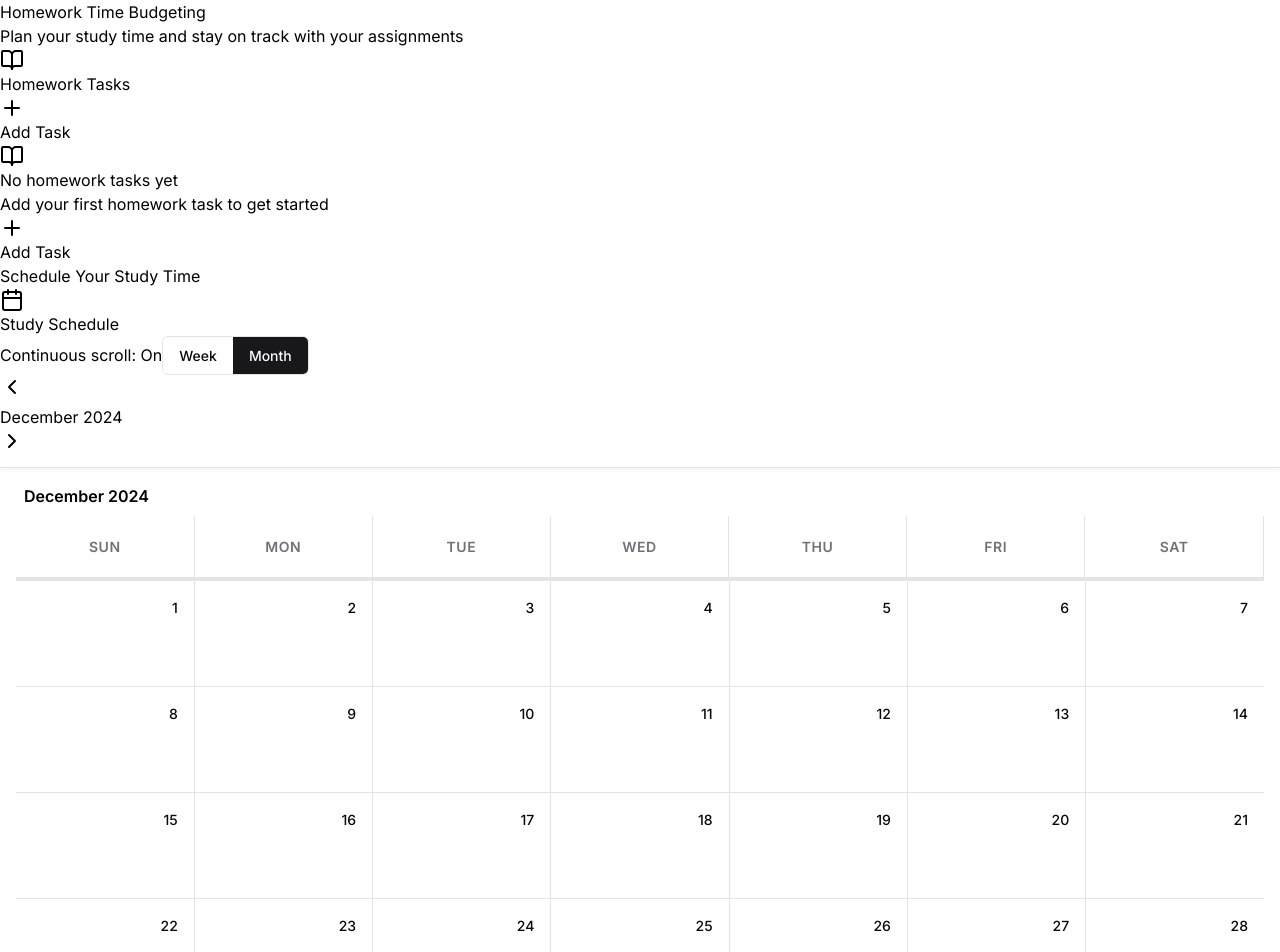
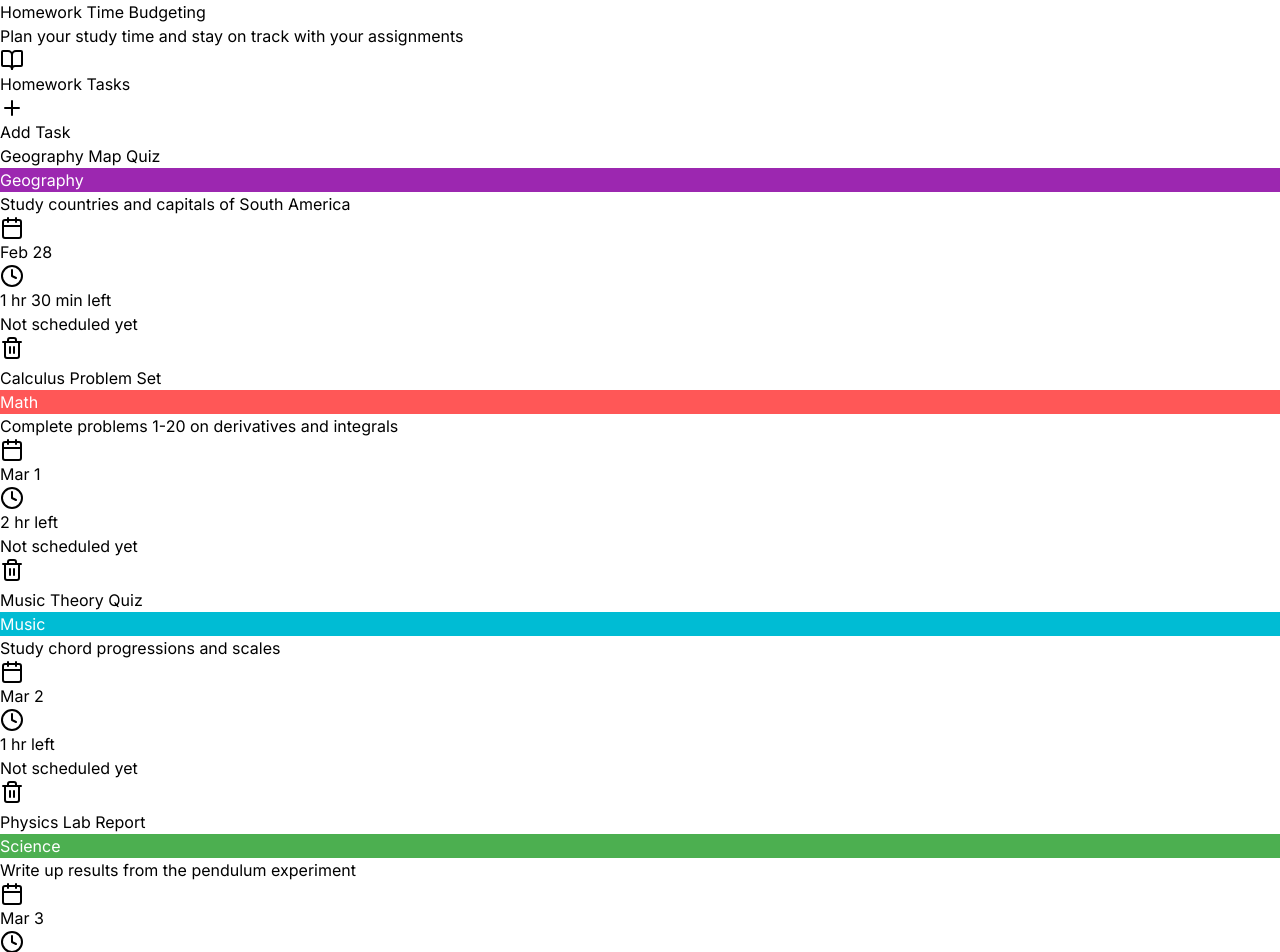
Before and after one commit to storyguy88/homework-planner, a Next.js app: page / in a window 1280 px wide. Shown: the top 952 px of the page. Built offline with nearby package versions, Linux system fonts and the light colour scheme.

Commit message:
Add sample homework assignments and UI improvements: scrollable task list and cleaner task cards

```diff
--- a/app/page.tsx
+++ b/app/page.tsx
@@ -10,13 +10,17 @@ import { CalendarView } from "@/components/calendar-view";
 import { getTasks } from "@/lib/data";
 import { HomeworkTask } from "@/lib/types";
 import { BookOpen, Plus } from "lucide-react";
+import { initializeSampleData } from "@/lib/sampleData";
 
 export default function Home() {
   const [tasks, setTasks] = useState<HomeworkTask[]>([]);
   const [isAddTaskOpen, setIsAddTaskOpen] = useState(false);
 
-  // Load tasks on component mount
+  // Load tasks and initialize sample data on component mount
   useEffect(() => {
+    // Initialize sample data if no tasks exist
+    initializeSampleData();
+    // Then load tasks (including any sample data that was just added)
     loadTasks();
   }, []);
 
@@ -55,7 +59,7 @@ export default function Home() {
 
         <div className="grid grid-cols-1 lg:grid-cols-3 gap-6">
           {/* Tasks Column - Takes up 1/3 on large screens */}
-          <div className="lg:col-span-1 space-y-4">
+          <div className="lg:col-span-1 space-y-4 flex flex-col">
             <div className="flex justify-between items-center mb-4">
               <h2 className="text-xl font-semibold flex items-center">
                 <BookOpen className="h-5 w-5 mr-2" />
@@ -80,7 +84,7 @@ export default function Home() {
                 </CardContent>
               </Card>
             ) : (
-              <div className="space-y-4">
+              <div className="space-y-4 overflow-y-auto max-h-[calc(100vh-220px)] pr-2">
                 {sortedTasks.map((task) => (
                   <TaskCard key={task.id} task={task} onUpdate={loadTasks} />
                 ))}
--- a/components/ui/task-card.tsx
+++ b/components/ui/task-card.tsx
@@ -4,10 +4,9 @@ import { useState } from "react";
 import { Card, CardContent, CardFooter } from "@/components/ui/card";
 import { Button } from "@/components/ui/button";
 import { Badge } from "@/components/ui/badge";
-import { Checkbox } from "@/components/ui/checkbox";
 import { Dialog, DialogContent, DialogHeader, DialogTitle, DialogFooter } from "@/components/ui/dialog";
 import { format, parseISO, isAfter, isBefore, isToday } from "date-fns";
-import { Clock, Calendar, Trash2, GripVertical, AlertCircle } from "lucide-react";
+import { Clock, Calendar, Trash2, AlertCircle } from "lucide-react";
 import { HomeworkTask } from "@/lib/types";
 import { deleteTask, formatTime, getSubjects, getTimeBlocksForTask, saveTask } from "@/lib/data";
 import { useToast } from "@/hooks/use-toast";
@@ -118,28 +117,14 @@ export function TaskCard({ task, onUpdate }: TaskCardProps) {
   return (
     <>
       <Card
-        className={`relative transition-all ${
-          task.isComplete ? "opacity-70" : ""
-        } ${isDragging ? "opacity-50 shadow-lg" : ""}`}
+        className={`relative transition-all ${task.isComplete ? "opacity-70" : ""
+          } ${isDragging ? "opacity-50 shadow-lg" : ""}`}
         draggable={!task.isComplete}
         onDragStart={handleDragStart}
         onDragEnd={handleDragEnd}
       >
-        {/* Drag handle */}
-        {!task.isComplete && (
-          <div className="absolute left-2 top-0 bottom-0 flex items-center cursor-grab opacity-50 hover:opacity-100">
-            <GripVertical className="h-5 w-5" />
-          </div>
-        )}
-
         <CardContent className="pt-4 pb-2">
-          <div className="flex items-start gap-3 pl-5">
-            <Checkbox
-              checked={task.isComplete}
-              onCheckedChange={handleToggleComplete}
-              className="mt-1"
-            />
-
+          <div className="flex items-start gap-3">
             <div className="flex-1 min-w-0">
               <div className="flex items-center justify-between gap-2 mb-1">
                 <h3 className={`font-medium truncate ${task.isComplete ? "line-through text-muted-foreground" : ""}`}>
--- /dev/null
+++ b/lib/sampleData.ts
@@ -0,0 +1,90 @@
+import { HomeworkTask } from "./types";
+import { generateId } from "./data";
+
+// Sample homework assignments
+export const sampleHomeworkTasks: HomeworkTask[] = [
+    {
+        id: generateId(),
+        title: "Calculus Problem Set",
+        subjectId: "math",
+        description: "Complete problems 1-20 on derivatives and integrals",
+        dueDate: new Date(Date.now() + 3 * 24 * 60 * 60 * 1000).toISOString(), // 3 days from now
+        totalTimeEstimate: 120, // 2 hours
+        remainingTime: 120,
+        isComplete: false,
+    },
+    {
+        id: generateId(),
+        title: "Physics Lab Report",
+        subjectId: "science",
+        description: "Write up results from the pendulum experiment",
+        dueDate: new Date(Date.now() + 5 * 24 * 60 * 60 * 1000).toISOString(), // 5 days from now
+        totalTimeEstimate: 180, // 3 hours
+        remainingTime: 180,
+        isComplete: false,
+    },
+    {
+        id: generateId(),
+        title: "English Essay",
+        subjectId: "english",
+        description: "Write a 5-page analysis of 'The Great Gatsby'",
+        dueDate: new Date(Date.now() + 7 * 24 * 60 * 60 * 1000).toISOString(), // 7 days from now
+        totalTimeEstimate: 240, // 4 hours
+        remainingTime: 240,
+        isComplete: false,
+    },
+    {
+        id: generateId(),
+        title: "History Research Project",
+        subjectId: "history",
+        description: "Research and create a presentation on the Industrial Revolution",
+        dueDate: new Date(Date.now() + 10 * 24 * 60 * 60 * 1000).toISOString(), // 10 days from now
+        totalTimeEstimate: 300, // 5 hours
+        remainingTime: 300,
+        isComplete: false,
+    },
+    {
+        id: generateId(),
+        title: "Geography Map Quiz",
+        subjectId: "geography",
+        description: "Study countries and capitals of South America",
+        dueDate: new Date(Date.now() + 2 * 24 * 60 * 60 * 1000).toISOString(), // 2 days from now
+        totalTimeEstimate: 90, // 1.5 hours
+        remainingTime: 90,
+        isComplete: false,
+    },
+    {
+        id: generateId(),
+        title: "Art Portfolio",
+        subjectId: "art",
+        description: "Complete three sketches using different techniques",
+        dueDate: new Date(Date.now() + 6 * 24 * 60 * 60 * 1000).toISOString(), // 6 days from now
+        totalTimeEstimate: 150, // 2.5 hours
+        remainingTime: 150,
+        isComplete: false,
+    },
+    {
+        id: generateId(),
+        title: "Music Theory Quiz",
+        subjectId: "music",
+        description: "Study chord progressions and scales",
+        dueDate: new Date(Date.now() + 4 * 24 * 60 * 60 * 1000).toISOString(), // 4 days from now
+        totalTimeEstimate: 60, // 1 hour
+        remainingTime: 60,
+        isComplete: false,
+    }
+];
+
+// Function to initialize sample data if no tasks exist
+export const initializeSampleData = (): void => {
+    // Only run in browser environment
+    if (typeof window === "undefined") return;
+
+    // Check if localStorage exists and if tasks are already present
+    const existingTasks = localStorage.getItem("homework-tasks");
+
+    // If no tasks exist, add sample tasks
+    if (!existingTasks || JSON.parse(existingTasks).length === 0) {
+        localStorage.setItem("homework-tasks", JSON.stringify(sampleHomeworkTasks));
+    }
+};
```
